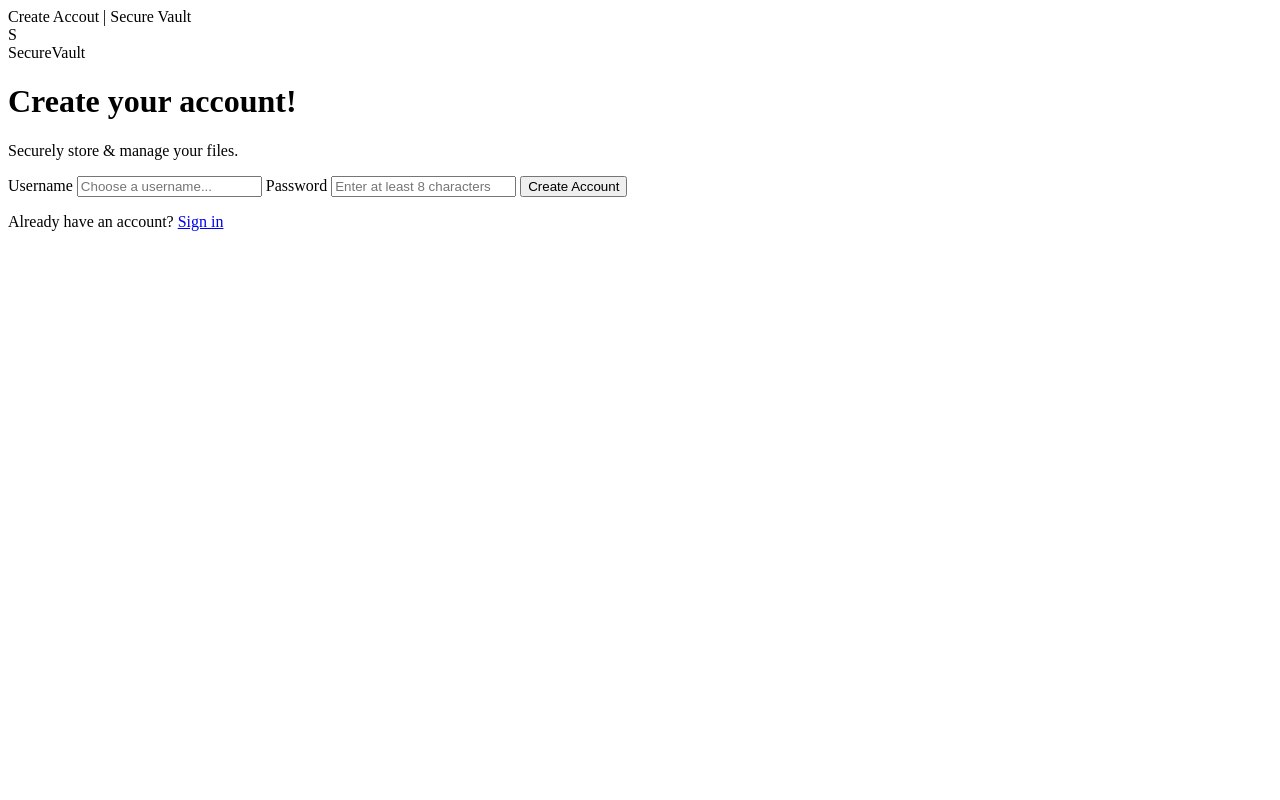
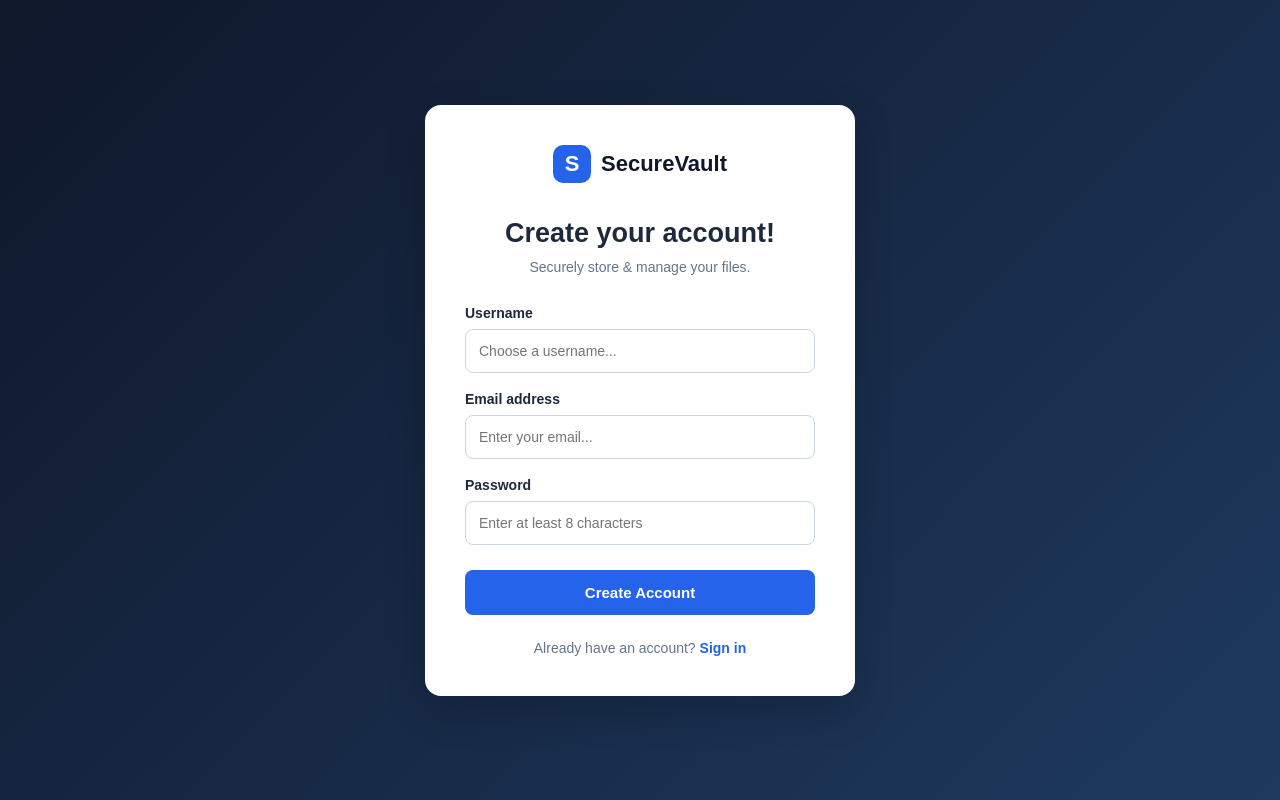
Before and after one commit to nicoola91/CA1-Cryptography, a Flask app: page /register in a window 1280 px wide. Run offline with Flask 3, Linux system fonts and the light colour scheme.

Commit message:
Styling & fixing syntax errors

```diff
--- a/services/auth_service.py
+++ b/services/auth_service.py
@@ -25,7 +25,7 @@ def register_user(username, email, password):
     finally:
         connection.close()
 
-def authenticate_user(username, password):
+def authenticate_user(email, password):
     email = email.strip().lower()
 
     connection = get_db_connection()
--- a/static/css/style.css
+++ b/static/css/style.css
@@ -0,0 +1,286 @@
+/* GENERAL */
+
+* {
+    margin: 0;
+    padding: 0;
+    box-sizing: border-box;
+}
+
+body {
+    font-family: Arial, sans-serif;
+    color: #1e293b;
+    background-color: #f1f5f9;
+}
+
+a {
+    color: #2563eb;
+    text-decoration: none;
+}
+
+a:hover {
+    text-decoration: underline;
+}
+
+/* BRAND */
+
+.brand {
+    display: flex;
+    align-items: center;
+    justify-content: center;
+    gap: 10px;
+    margin-bottom: 35px;
+    font-size: 22px;
+    font-weight: bold;
+    color: #0f172a;
+}
+
+.brand-icon {
+    width: 38px;
+    height: 38px;
+    display: flex;
+    align-items: center;
+    justify-content: center;
+    border-radius: 10px;
+    background-color: #2563eb;
+    color: white;
+    font-weight: bold;
+}
+
+/* LOGIN AND REGISTRATION */
+
+.auth-page {
+    min-height: 100vh;
+    display: flex;
+    align-items: center;
+    justify-content: center;
+    padding: 25px;
+    background: linear-gradient(135deg, #0f172a, #1e3a5f);
+}
+
+.auth-card {
+    width: 100%;
+    max-width: 430px;
+    padding: 40px;
+    border-radius: 16px;
+    background-color: white;
+    box-shadow: 0 15px 40px rgba(0, 0, 0, 0.2);
+}
+
+.auth-card h1 {
+    margin-bottom: 10px;
+    font-size: 27px;
+    text-align: center;
+}
+
+.subtitle {
+    margin-bottom: 30px;
+    color: #64748b;
+    text-align: center;
+    font-size: 14px;
+}
+
+.auth-card label {
+    display: block;
+    margin: 18px 0 8px;
+    font-size: 14px;
+    font-weight: 600;
+}
+
+.auth-card input {
+    width: 100%;
+    padding: 13px;
+    border: 1px solid #cbd5e1;
+    border-radius: 8px;
+    font-size: 14px;
+    outline: none;
+}
+
+.auth-card input:focus {
+    border-color: #2563eb;
+    box-shadow: 0 0 0 3px rgba(37, 99, 235, 0.12);
+}
+
+.btn-primary {
+    width: 100%;
+    margin-top: 25px;
+    padding: 14px;
+    border: none;
+    border-radius: 8px;
+    background-color: #2563eb;
+    color: white;
+    font-size: 15px;
+    font-weight: bold;
+    cursor: pointer;
+}
+
+.btn-primary:hover {
+    background-color: #1d4ed8;
+}
+
+.auth-footer {
+    margin-top: 25px;
+    text-align: center;
+    color: #64748b;
+    font-size: 14px;
+}
+
+.auth-footer a {
+    font-weight: bold;
+}
+
+.alert {
+    padding: 12px;
+    margin-bottom: 15px;
+    border-radius: 7px;
+    background-color: #fee2e2;
+    color: #991b1b;
+    font-size: 13px;
+}
+
+/* DASHBOARD */
+
+.dashboard-page {
+    min-height: 100vh;
+}
+
+.topbar {
+    display: flex;
+    align-items: center;
+    justify-content: space-between;
+    padding: 18px 7%;
+    background-color: white;
+    border-bottom: 1px solid #e2e8f0;
+}
+
+.topbar .brand {
+    margin: 0;
+}
+
+.btn-logout {
+    padding: 10px 20px;
+    border: 1px solid #cbd5e1;
+    border-radius: 7px;
+    background-color: white;
+    color: #334155;
+    cursor: pointer;
+}
+
+.btn-logout:hover {
+    background-color: #f1f5f9;
+}
+
+.dashboard-container {
+    max-width: 1100px;
+    margin: 45px auto;
+    padding: 0 25px;
+}
+
+.welcome-section {
+    margin-bottom: 30px;
+}
+
+.welcome-section h1 {
+    margin-bottom: 8px;
+    font-size: 30px;
+}
+
+.welcome-section p {
+    color: #64748b;
+}
+
+.security-card {
+    display: flex;
+    align-items: center;
+    gap: 18px;
+    padding: 22px;
+    margin-bottom: 40px;
+    border: 1px solid #bbf7d0;
+    border-radius: 12px;
+    background-color: #f0fdf4;
+}
+
+.security-icon {
+    display: flex;
+    align-items: center;
+    justify-content: center;
+    width: 42px;
+    height: 42px;
+    border-radius: 50%;
+    background-color: #16a34a;
+    color: white;
+    font-size: 22px;
+}
+
+.security-card h3 {
+    margin-bottom: 5px;
+    color: #166534;
+}
+
+.security-card p {
+    color: #4b5563;
+    font-size: 14px;
+}
+
+.files-section {
+    padding: 30px;
+    border-radius: 12px;
+    background-color: white;
+    box-shadow: 0 3px 12px rgba(0, 0, 0, 0.04);
+}
+
+.section-heading {
+    margin-bottom: 25px;
+}
+
+.section-heading h2 {
+    margin-bottom: 6px;
+}
+
+.section-heading p {
+    color: #64748b;
+    font-size: 14px;
+}
+
+.empty-state {
+    padding: 55px 20px;
+    border: 2px dashed #cbd5e1;
+    border-radius: 10px;
+    text-align: center;
+}
+
+.file-icon {
+    margin-bottom: 15px;
+    font-size: 42px;
+}
+
+.empty-state h3 {
+    margin-bottom: 10px;
+}
+
+.empty-state p {
+    max-width: 450px;
+    margin: auto;
+    color: #64748b;
+    font-size: 14px;
+    line-height: 1.6;
+}
+
+/* RESPONSIVE */
+
+@media (max-width: 600px) {
+    .auth-card {
+        padding: 28px 22px;
+    }
+
+    .topbar {
+        padding: 15px 20px;
+    }
+
+    .dashboard-container {
+        margin-top: 30px;
+    }
+
+    .welcome-section h1 {
+        font-size: 25px;
+    }
+}
--- a/templates/dashboard.html
+++ b/templates/dashboard.html
@@ -6,7 +6,7 @@
         <meta name = "viewport" content = "width = device-width, initial-scale = 1.0">
 
         <title>Dashboard | SecureVault</title>
-        <link rel = "stylesheet" href = "{{url_for('static', filename'css/style.css') }}">
+        <link rel = "stylesheet" href = "{{url_for('static', filename = 'css/style.css') }}">
     </head>
 
     <body class = "topbar">
@@ -17,7 +17,7 @@
                 <span>SecureVault</span>
             </div>
 
-            <form method = "POST" action = "{{url_for(auth.logout) }}">
+            <form method = "POST" action = "{{url_for('auth.logout') }}">
                 <button type = "submit" class = "btn-logout">Log Out</button>
             </form>
         </header>
--- a/templates/register.html
+++ b/templates/register.html
@@ -3,10 +3,10 @@
     <head>
 
         <meta charset = "UTF-8">
-        <meta name = "viewport" content = "width = device-width, initial-scale = 1.0"
+        <meta name = "viewport" content = "width = device-width, initial-scale = 1.0">
 
         <title>Create Accout | Secure Vault</title>
-        <link rel = "stylesheel" href="{{url_for('static', filename = 'css/style.css') }}">
+        <link rel = "stylesheet" href="{{url_for('static', filename = 'css/style.css') }}">
 
     </head>
 
@@ -32,6 +32,9 @@
                 <!--Label for username entry-->
                 <label for = "username">Username</label>
                 <input type = "text" id = "username" name = "username" placeholder = "Choose a username..." required>
+                <!--Label for email entry-->
+                <label for = "email">Email address</label>
+                <input type = "email" id = "email" name = "email" placeholder = "Enter your email..." required>
                 <!--Label for password entry-->
                 <label for = "password">Password</label>
                 <input type = "password" id = "password" name = "password" placeholder = "Enter at least 8 characters" minlength="8" required>
```
Also changed, not shown: templates/login.html (+19 -4 lines).
